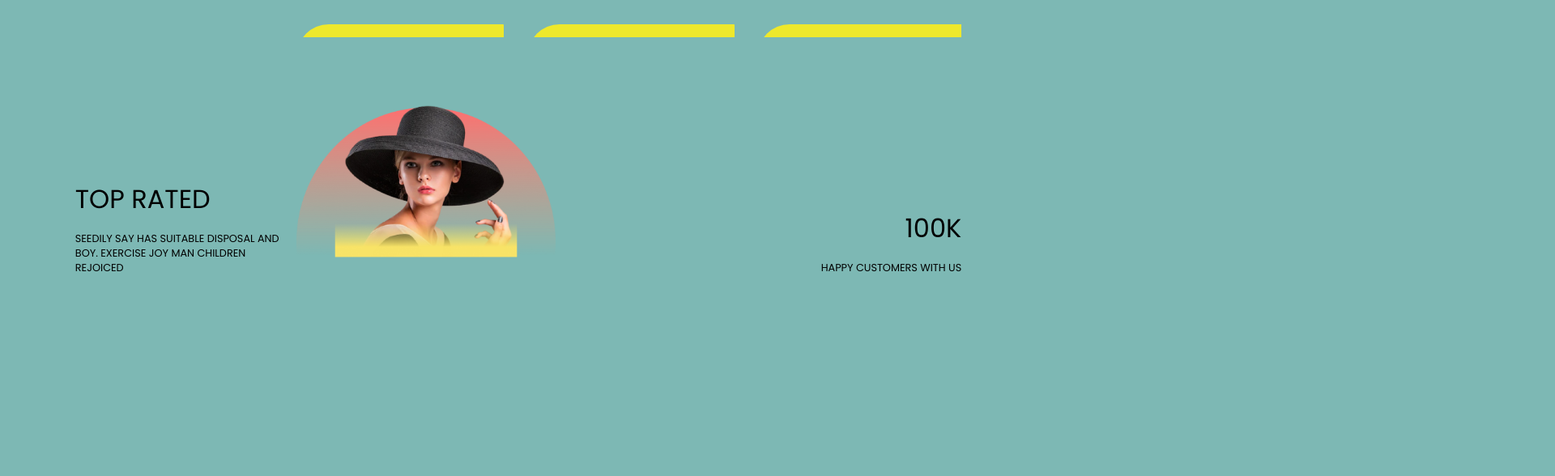
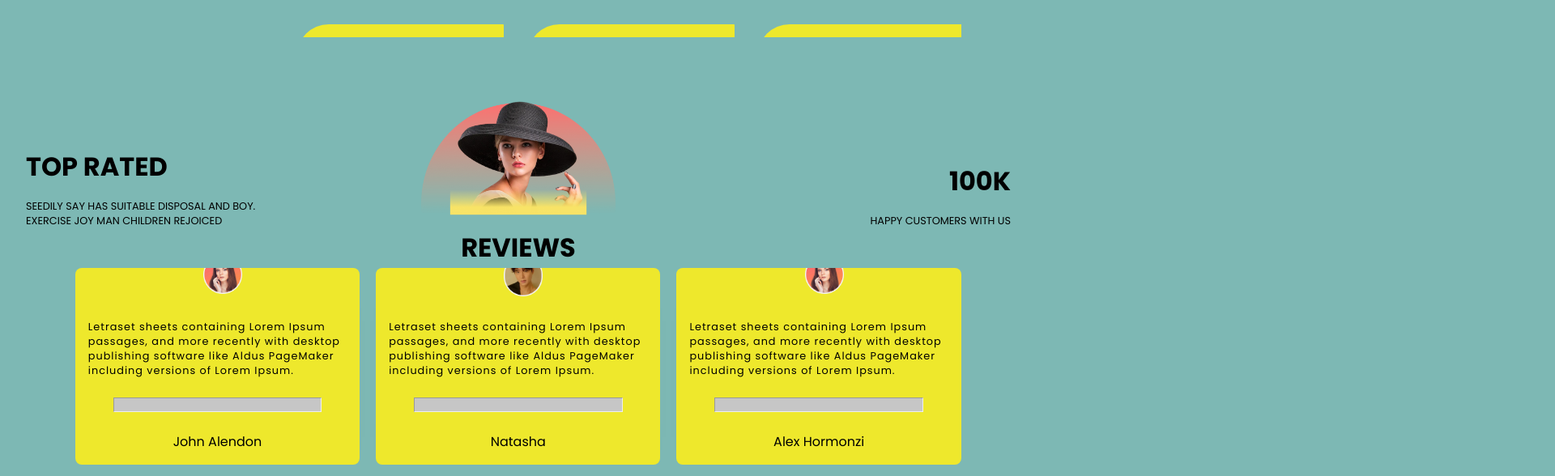
Before and after one commit to ZainRk/amazon-starterpack, a React (Create React App) app: page / in a window 1280 px wide. Shown: the part 1568-2156 px from the top of the page at 81% size, 1920 px wide, since content can reach past the window. Before the commit the page ends 1997 px from the top, so only its background shows below. Built offline with nearby package versions, Linux system fonts and the light colour scheme.

Commit message:
Testimonials

```diff
--- a/src/components/Testimonials/Testimonials.jsx
+++ b/src/components/Testimonials/Testimonials.jsx
@@ -18,12 +18,23 @@ const Testimonials = () => {
         <span>Happy Customers with us</span>
     </div>
     </div>
+    <div className={css.reviews}>Reviews</div>
     <div className={css.carosual}>
-        <Swiper>
+        <Swiper
+        slidesPerView={3}
+        slidesPerGroup={1}
+        spaceBetween={20}
+        className={css.tCarousel}
+        >
         {
             TestimonialsData.map((testimonial,i)=>(
                 <SwiperSlide>
-                    Slide
+                <div className={css.testimonial}>
+                   <img src={testimonial.image} alt="" />
+                   <span>{testimonial.comment}</span>
+                   <hr/>
+                   <span>{testimonial.name}</span>
+                </div>
                 </SwiperSlide>
 
             ))
--- a/src/components/Testimonials/Testimonials.module.css
+++ b/src/components/Testimonials/Testimonials.module.css
@@ -4,17 +4,16 @@
     justify-content: center;
     align-items: center;
     padding: 4rem 2rem;
-
 }
 .wrapper{
     display: grid;
     align-items: flex-end;
-    width: 90%;
+    width: 100%;
     grid-template-columns: 1fr 2fr 1fr;
 }
 .wrapper>img{
-    width: 20rem;
-    justify-content: center;
+    width: 15rem;
+    justify-self: center;
 }
 .container{
     display: flex;
@@ -25,6 +24,7 @@
     font-size: 2rem;
     text-transform: uppercase;
     display: block;
+    font-weight: bold;
 }
 .container>:nth-child(2){
     font-size: 0.8rem;
@@ -34,3 +34,45 @@
 .wrapper>:nth-child(3){
     text-align: right;
 }
+.reviews{
+    font-size: 2rem;
+    font-weight: bold;
+    text-transform: uppercase;
+    margin-bottom: 1px;
+}
+.carosual{
+    width: 90%;
+}
+.tCarosual{
+    padding: 2rem;
+}
+.testimonial{
+    display: flex;
+    flex-direction: column;
+    position: relative;
+    background: var(--yellow);
+    border-radius: 0.5rem;
+    align-items: center;
+    justify-content: center;
+    padding: 1rem;
+    gap: 1rem;
+    box-shadow: 0rem 1rem 3rem -50px #7d7d7d;
+}
+.testimonial>img{
+    position: absolute!important;
+    width: 3rem!important;
+    top: -1rem!important;
+    left: 45%;
+}
+.testimonial>span:nth-of-type(1){
+    align-items: center;
+    font-size: 0.8rem;
+    letter-spacing: 1px;
+    margin-top: 3rem;
+
+}
+.testimonial>hr{
+    height: 1rem;
+    width: 80%;
+    background: rgb(198,198,198);
+}
```
